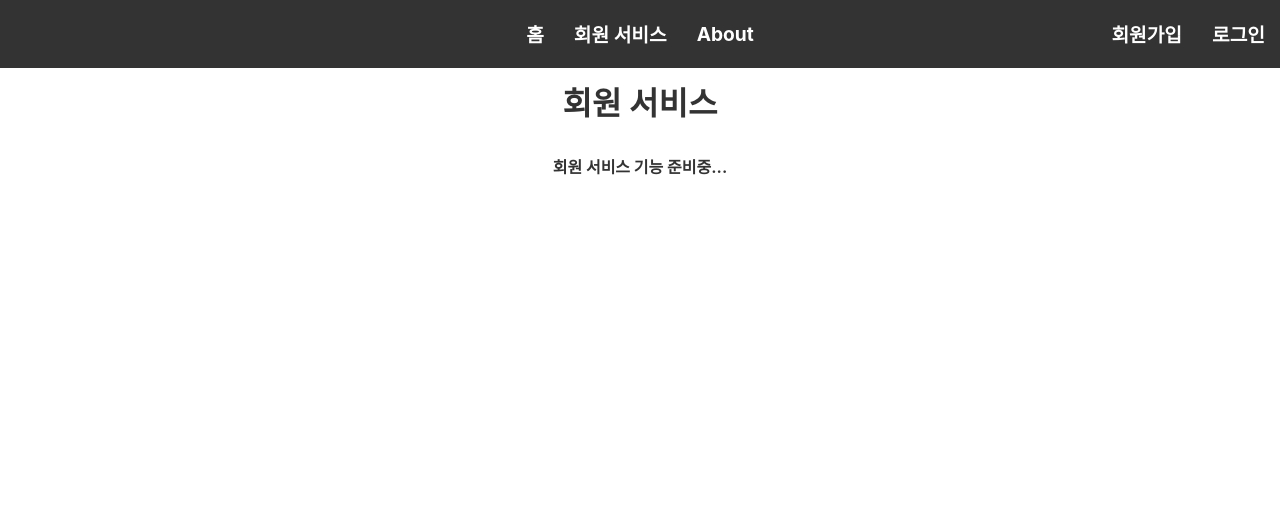
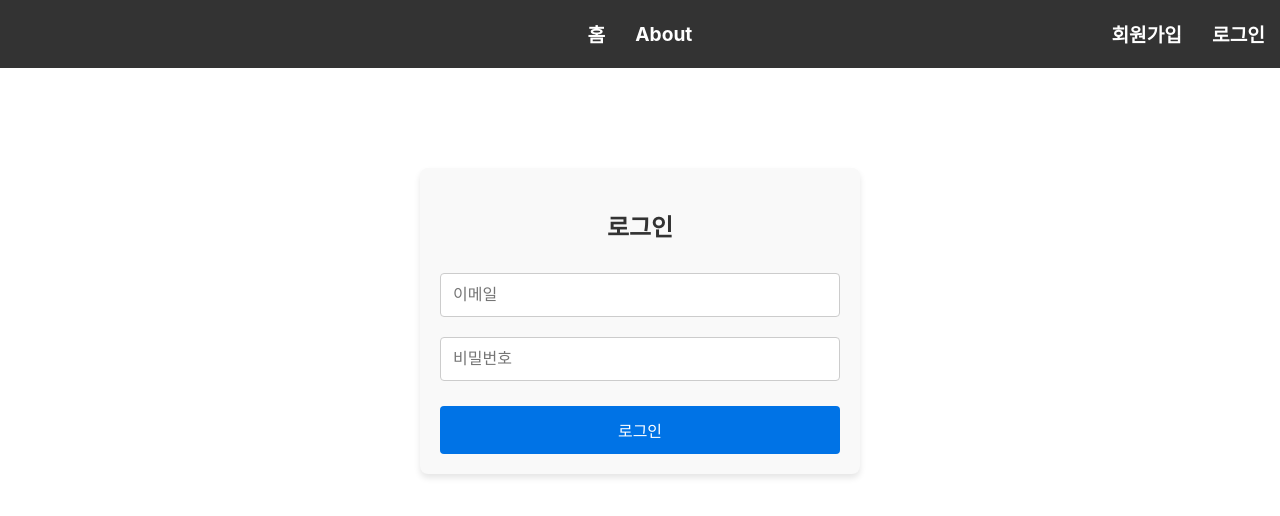
Before and after one commit to rustzh/HairManager, a React (Create React App) app: page /member-service in a window 1280 px wide. Shown: the top 516 px of the page. Built offline with nearby package versions, Linux system fonts and the light colour scheme.

Commit message:
회원서비스 로그인 시 노출, auth api

```diff
--- a/src/App.js
+++ b/src/App.js
@@ -1,4 +1,4 @@
-import React, { useState } from 'react';
+import React, { useState, useEffect } from 'react';
 import { BrowserRouter as Router, Routes, Route } from 'react-router-dom';
 import './App.css';
 import SignupForm from './components/SignupForm';
@@ -32,6 +32,7 @@ function About() {
 }
 
 function App() {
+  const [isLoggedIn, setIsLoggedIn] = useState(false);
   const [preview, setPreview] = useState(null);
   const [gender, setGender] = useState('');
   const [bubbleMessage, setBubbleMessage] = useState(
@@ -68,10 +69,17 @@ function App() {
     setPreview(null);
   };
 
+  useEffect(() => {
+    // 로컬 스토리지에서 토큰 확인하여 로그인 상태 설정
+    const accessToken = localStorage.getItem('accessToken');
+    setIsLoggedIn(!!accessToken); // 토큰이 있으면 로그인 상태로 설정
+  }, []);
+
   return (
     <Router>
       <div className="App">
-        <Navbar />
+        {/* Navbar에 isLoggedIn 전달 */}
+        <Navbar isLoggedIn={isLoggedIn} setIsLoggedIn={setIsLoggedIn} />
 
         <Routes>
           {/* 메인 화면 */}
@@ -154,9 +162,9 @@ function App() {
           {/* 회원가입 페이지 */}
           <Route path="/signup" element={<SignupForm />} />
           {/* 로그인 페이지 */}
-          <Route path="/login" element={<LoginForm />} />
+          <Route path="/login" element={<LoginForm setIsLoggedIn={setIsLoggedIn} />} />
           {/* 회원 서비스 페이지 */}
-          <Route path="/member-service" element={<MemberService />} />
+          <Route path="/member-service" element={isLoggedIn ? <MemberService /> : <LoginForm setIsLoggedIn={setIsLoggedIn} />} />
           {/* About 페이지 */}
           <Route path="/about" element={<About />} />
         </Routes>
--- a/src/components/LoginForm.js
+++ b/src/components/LoginForm.js
@@ -1,11 +1,13 @@
 import React, { useState } from 'react';
 import axios from 'axios';
+import { useNavigate } from 'react-router-dom'; // React Router 활용
 import './LoginForm.css';
 
-function LoginForm() {
+function LoginForm({ setUsername }) {
     const [email, setEmail] = useState('');
     const [password, setPassword] = useState('');
     const [error, setError] = useState('');
+    const navigate = useNavigate(); // 리디렉션을 위한 useNavigate
 
     const handleSubmit = async (e) => {
         e.preventDefault();
@@ -19,15 +21,19 @@ function LoginForm() {
             });
 
             // 로그인 성공 시 사용자 이름과 토큰을 localStorage에 저장
-            localStorage.setItem('username', response.data.username);
-            localStorage.setItem('accessToken', response.data.accessToken);
-            localStorage.setItem('refreshToken', response.data.refreshToken);
+            const { username, accessToken, refreshToken } = response.data;
 
-            alert(response.data.message);
-            window.location.href = '/'; // 로그인 후 홈으로 리디렉션
+            localStorage.setItem('username', username);
+            localStorage.setItem('accessToken', accessToken);
+            localStorage.setItem('refreshToken', refreshToken);
+
+            // 리디렉션 후 페이지 새로 고침
+            navigate('/'); // React Router를 이용한 홈 리디렉션
+            window.location.reload(); // 페이지 새로 고침
+
         } catch (error) {
-            console.error(error);
-            setError('로그인에 실패했습니다. 이메일과 비밀번호를 확인하세요.');
+            console.error('로그인 실패:', error.response || error);
+            setError(error.response?.data?.message || '로그인에 실패했습니다. 이메일과 비밀번호를 확인하세요.');
         }
     };
 
--- a/src/components/Navbar.js
+++ b/src/components/Navbar.js
@@ -1,43 +1,60 @@
 import React, { useState, useEffect } from 'react';
-import { Link } from 'react-router-dom';
-import axios from 'axios'; // axios 추가
+import { Link, useNavigate } from 'react-router-dom';
+import axios from 'axios';
 import './Navbar.css';
 
 function Navbar() {
   const [isLoggedIn, setIsLoggedIn] = useState(false);
   const [username, setUsername] = useState('');
+  const navigate = useNavigate();
 
   useEffect(() => {
-    const storedUsername = localStorage.getItem('username');
-    if (storedUsername) {
-      setIsLoggedIn(true);
-      setUsername(storedUsername);
+    const accessToken = localStorage.getItem('accessToken');
+
+    // 토큰이 존재하면 사용자 정보를 가져오기
+    if (accessToken) {
+      axios
+        .get('http://localhost:5000/api/auth', {
+          headers: {
+            Authorization: `Bearer ${accessToken}`,
+          },
+        })
+        .then((response) => {
+          setIsLoggedIn(true);
+          setUsername(response.data.username);
+        })
+        .catch((error) => {
+          console.error('Error fetching user info:', error.response);
+          setIsLoggedIn(false);
+        });
+    } else {
+      setIsLoggedIn(false);
     }
-  }, []);
+  }, [isLoggedIn]); // isLoggedIn 상태가 변할 때마다 실행
 
   const handleLogout = async () => {
     const accessToken = localStorage.getItem('accessToken');
 
     try {
-      // 서버에 로그아웃 요청
+      // 로그아웃 요청
       await axios.get('http://localhost:5000/api/users/logout', {
         headers: {
-          Authorization: `Bearer ${accessToken}`, // Authorization 헤더에 토큰 추가
+          Authorization: `Bearer ${accessToken}`,
         },
       });
 
-      // 로그아웃 성공 시 로컬 스토리지 삭제
-      localStorage.removeItem('username');
+      // 로컬스토리지에서 토큰 제거
       localStorage.removeItem('accessToken');
-      localStorage.removeItem('refreshToken');
+
+      // 상태 업데이트
       setIsLoggedIn(false);
-      setUsername('');
+      setUsername('');  // username 초기화
 
-      // Alert 메시지 표시
+      // 알림 표시
       alert('로그아웃 되었습니다.');
 
-      // 페이지 새로고침
-      window.location.reload();
+      navigate('/'); // 홈 페이지로 이동
+
     } catch (error) {
       console.error('로그아웃 실패:', error);
       alert('로그아웃에 실패했습니다. 다시 시도해 주세요.');
@@ -47,14 +64,27 @@ function Navbar() {
   return (
     <nav className="navbar">
       <ul>
-        <li><Link to="/">홈</Link></li>
-        <li><Link to="/member-service">회원 서비스</Link></li>
-        <li><Link to="/about">About</Link></li>
+        <li>
+          <Link to="/">홈</Link>
+        </li>
+
+        {/* 로그인 상태일 때만 회원 서비스 링크를 보여주기 */}
+        {isLoggedIn && (
+          <li>
+            <Link to="/member-service">회원 서비스</Link>
+          </li>
+        )}
+
+        <li>
+          <Link to="/about">About</Link>
+        </li>
 
         <div className="right-links">
           {isLoggedIn ? (
             <>
-              <h2 className="username" style={{ color: 'white' }}>{username}님</h2>
+              <h2 className="username" style={{ color: 'white' }}>
+                {username}님
+              </h2>
 
               <h2
                 className="logout-button"
@@ -66,8 +96,12 @@ function Navbar() {
             </>
           ) : (
             <>
-              <h2><Link to="/signup">회원가입</Link></h2>
-              <h2><Link to="/login">로그인</Link></h2>
+              <h2>
+                <Link to="/signup">회원가입</Link>
+              </h2>
+              <h2>
+                <Link to="/login">로그인</Link>
+              </h2>
             </>
           )}
         </div>
```
Also changed, not shown: 2 other files (tests, documents, lock files or other folders).
